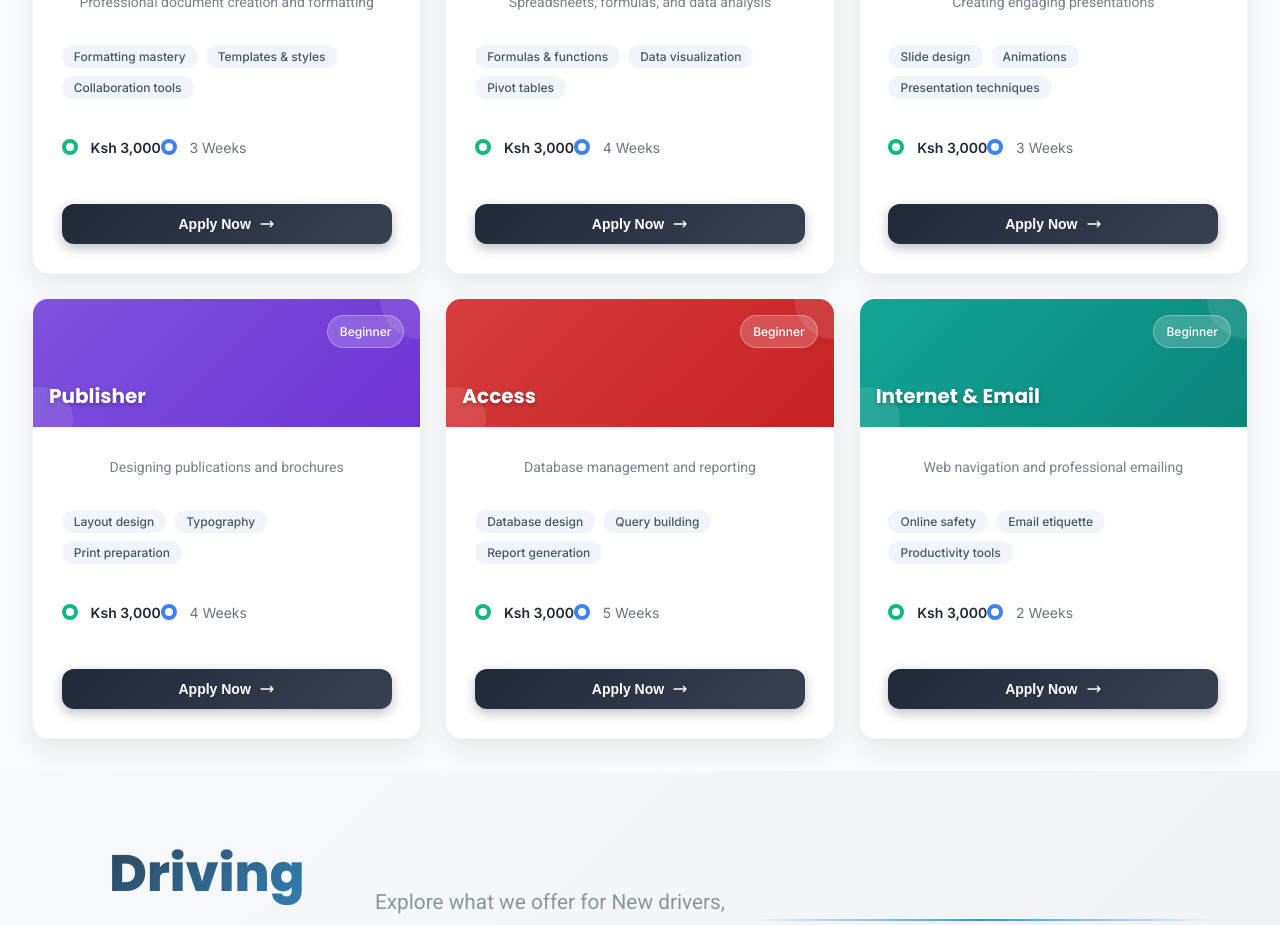
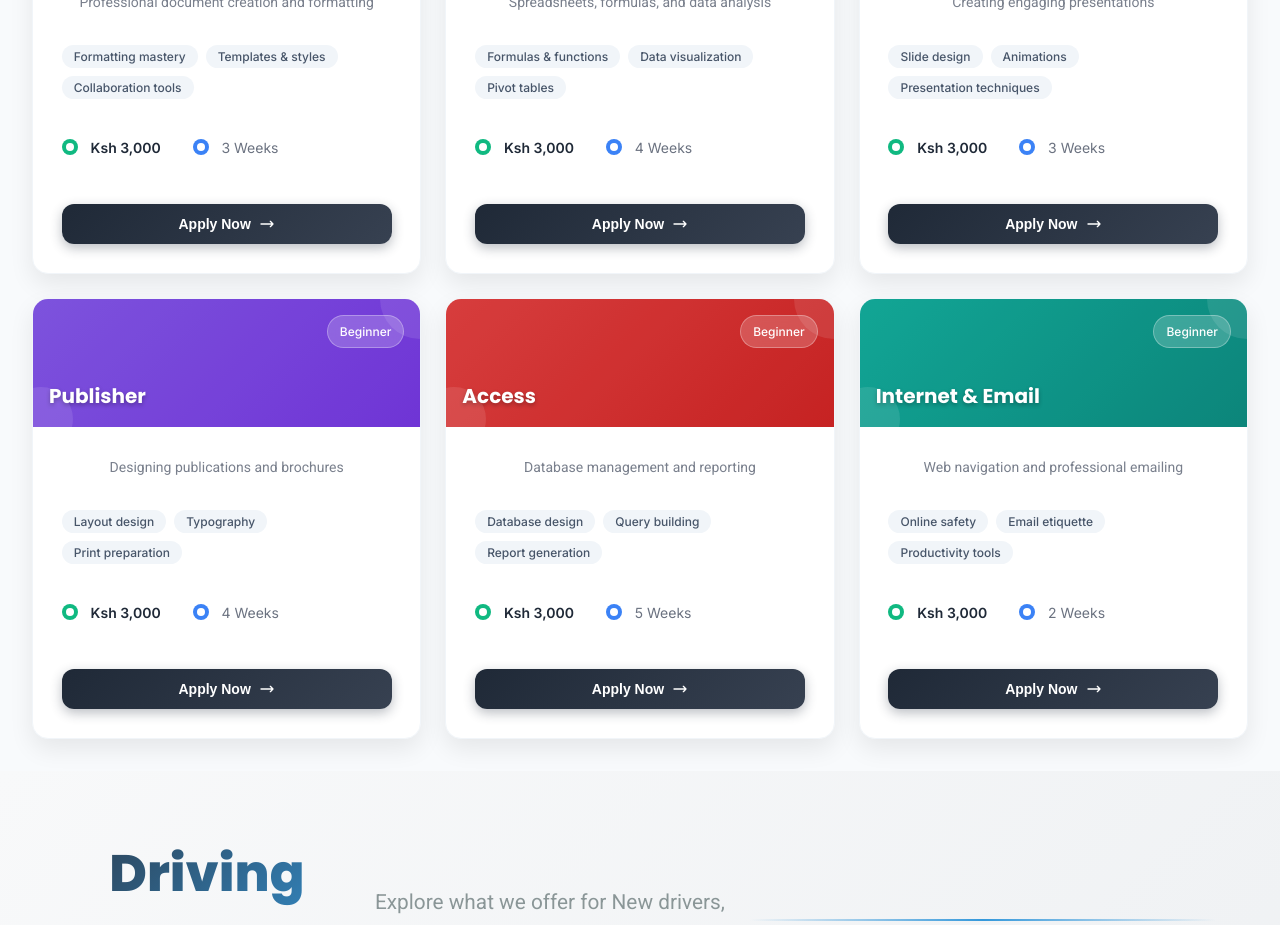
Before and after one commit to sammie19967/zds, a React (Vite) app in the folder frontend/: page /courses in a window 1280 px wide. Shown: the part 1540-2465 px from the top of the page. Built offline with nearby package versions, Linux system fonts and the light colour scheme; no server answers.

Commit message:
updated computing component with bettwer styling

```diff
--- a/frontend/src/styles/ComputingCatalog.css
+++ b/frontend/src/styles/ComputingCatalog.css
@@ -259,12 +259,15 @@
   align-items: center;
   margin-bottom: 1.5rem;
   margin-top: auto;
+  column-gap: 2rem;
+  row-gap: 0.75rem;
+  flex-wrap: wrap;
 }
 
 .detail-item {
   display: flex;
   align-items: center;
-  gap: 0.5rem;
+  gap: 0.6rem;
 }
 
 .detail-indicator {
```
Also changed, not shown: frontend/vercel.json (added).
